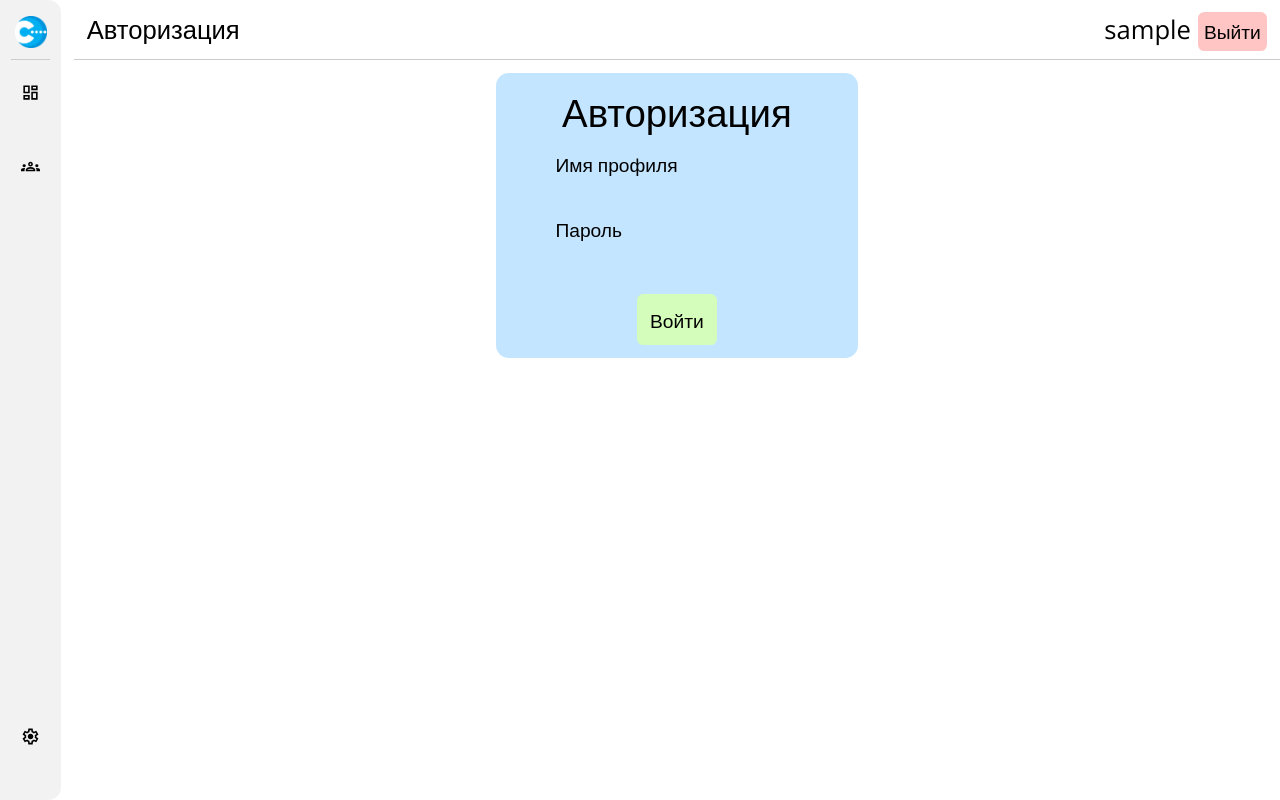
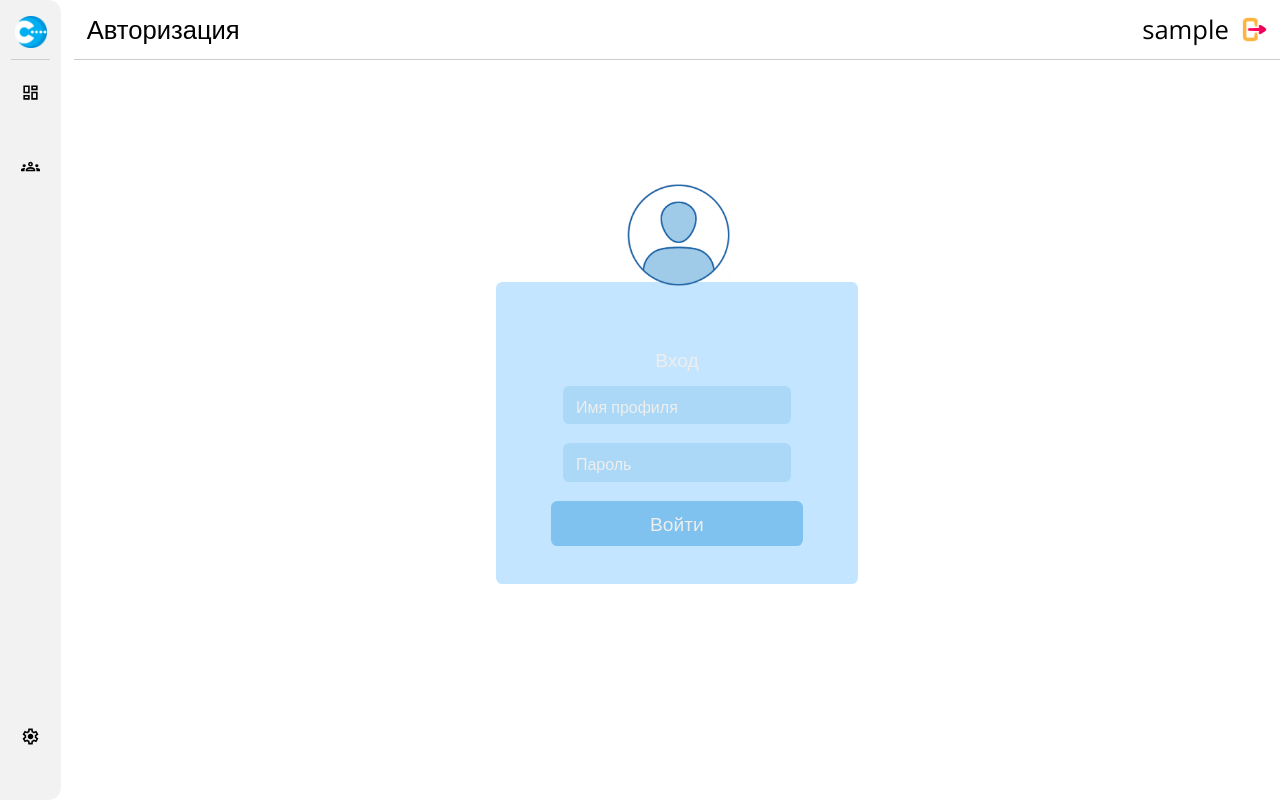
Before and after one commit to AndrewBroke/saikt-classes, a Django app: page /login/ in a window 1280 px wide. Run offline with Django 4.2, Linux system fonts and the light colour scheme; the visitor is signed in with stand-in values (Sample User, id 1).

Commit message:
cute login

```diff
--- a/saikt_classes/classes/static/classes/css/login.css
+++ b/saikt_classes/classes/static/classes/css/login.css
@@ -1,44 +1,67 @@
+body {
+    overflow-y: hidden;
+}
+
 main {
     display: flex;
     justify-content: center;
     align-items: center;
-    height: auto;
+    height: 90%;
 }
 
-label {
-    font-size: 1.5vw;
-    margin-bottom: 0.5vw;
+#login-logo img {
+    width: 8vw;
+    position: absolute;
+    left: 49%;
+    top: 23%;
 }
 
-h2 {
-    font-size: 3vw;
+#login-p {
+    font-size: 1.5vw;
+    color: rgb(238, 238, 238);
     margin-bottom: 1vw;
 }
+
 form {
     width: 30%;
     display: flex;
     flex-direction: column;
     align-items: center;
+    justify-content: space-around;
     background-color: #c3e5ff;
-    border-radius: 1vw;
+    border-radius: 0.5vw;
     padding: 1vw;
+    padding-top: 5vw;
 }
 
 .input-wrapper {
-    display: flex;
-    flex-direction: column;
-    justify-content: space-between;
+    height: 3vw;
+    margin-bottom: 1.5vw;
+    background-color: rgb(170, 216, 246);
+    padding: 0 1vw;
+    border-radius: 0.5vw;
 }
 
 #submit-btn {
-    height: 4vw;
-    padding: 1vw;
+    height: 3.5vw;
+    width: 75%;
+    padding: 0 1vw;
     font-size: 1.5vw;
     border-radius: 0.5vw;
-    background-color: #d4fdbb;
-    margin-top: 1vw;
+    background-color: rgb(127, 194, 239);
+    color: rgb(238, 238, 238);
+    margin-bottom: 2vw;
 }
 .text-input {
-    height: 2.5vw;
-    font-size: 1.5vw;
+    font-size: 1.25vw;
+    color: rgb(238, 238, 238);
 }
+
+::placeholder {
+    color: rgb(238, 238, 238);
+    opacity: 1;
+  }
+
+::-ms-input-placeholder {
+    color: rgb(238, 238, 238);
+}
--- a/saikt_classes/classes/static/classes/css/style.css
+++ b/saikt_classes/classes/static/classes/css/style.css
@@ -87,11 +87,17 @@ header {
     padding: 0 1vw;
 }
 
+#profile {
+    display: flex;
+    justify-content: space-between;
+    align-items: center;
+    width: auto;
+}
+
 #exit-btn {
-    background-color: #ffc5c5;
-    font-size: 1.5vw;
-    border-radius: 0.5vw;
-    padding: 0.5vw;
+    display: flex;
+    align-items: center;
+    margin-left: 1vw;
 }
 
 #header-underline {
--- a/saikt_classes/classes/templates/classes/base.html
+++ b/saikt_classes/classes/templates/classes/base.html
@@ -35,8 +35,9 @@
             <div id="header-content">
                 <h1>{{ title }}</h1>
                 <div id="profile">
-                    {% if user.is_authenticated %}{{ user.username }}{% else %}Имя{% endif %}
-                    <a href="#" id="exit-btn">Выйти</a>
+                    {% if user.is_authenticated %}{{ user.username }}
+                    <a href="{% url "logout" %}" id="exit-btn"><img src="{% static "classes/img/exit-door.png" %}" alt=""></a>
+                    {% else %}<a href="{% url "login" %}">Имя</a>{% endif %}
                 </div>
             </div>
             <div id="header-underline"></div>
--- a/saikt_classes/classes/templates/classes/registration/login.html
+++ b/saikt_classes/classes/templates/classes/registration/login.html
@@ -9,14 +9,13 @@
 {% block content %}
 <form method="POST" novalidate>
 	{% csrf_token %}
-	<h2>Авторизация</h2>
+	<div id="login-logo"><img src="{% static "classes/img/person.png" %}" alt=""></div>
+	<p id='login-p'>Вход</p>
 	<div class="input-wrapper">
-		<label for="id_username">Имя профиля</label>
-		<input type="text" name="username" maxlength="65" required id="id_username" class="text-input">
+		<input type="text" name="username" maxlength="65" required id="id_username" class="text-input" placeholder="Имя профиля">
 	</div>
 	<div class="input-wrapper">
-		<label for="id_password">Пароль</label>
-		<input type="password" name="password" maxlength="65" required id="id_password" class="text-input">
+		<input type="password" name="password" maxlength="65" required id="id_password" class="text-input" placeholder="Пароль">
 	</div>
 	<input type="submit" value="Войти" id="submit-btn">
 </form>
--- a/saikt_classes/classes/urls.py
+++ b/saikt_classes/classes/urls.py
@@ -1,5 +1,5 @@
 from django.urls import path
-
+from django.contrib.auth import views as auth_views
 from . import views
 
 urlpatterns = [
@@ -7,4 +7,5 @@ urlpatterns = [
     path("<int:course_id>/", views.group, name="group"),
     path("student/", views.student, name="student"),
     # path("login/", views.login, name="login")
+    path("logout/", auth_views.LogoutView.as_view(template_name='registration/logged_out.html'), name="logout")
 ]
--- a/saikt_classes/classes/views.py
+++ b/saikt_classes/classes/views.py
@@ -9,6 +9,7 @@ from .forms import LoginForm
 
 # Create your views here.
 
+@login_required(login_url="login")
 def index(request):
     if request.user.is_staff:
         groups = Group.objects.all()
@@ -97,3 +98,8 @@ def login(request):
             "form": form
         }
         return render(request, 'classes/registration/login.html', context)
+
+
+
+def logout(request):
+    return redirect("index")
--- a/saikt_classes/saikt_classes/settings.py
+++ b/saikt_classes/saikt_classes/settings.py
@@ -122,6 +122,8 @@ STATIC_URL = 'static/'
 MEDIA_URL = '/media/'
 MEDIA_ROOT = os.path.join(BASE_DIR, "media")
 
+LOGOUT_REDIRECT_URL = '../../login/'
+
 # Default primary key field type
 # https://docs.djangoproject.com/en/4.2/ref/settings/#default-auto-field
 
```
Also changed, not shown: saikt_classes/classes/static/classes/img/exit-door.png (added), saikt_classes/classes/static/classes/img/person.png (added), saikt_classes/classes/templates/classes/registration/logged_out.html (added).
